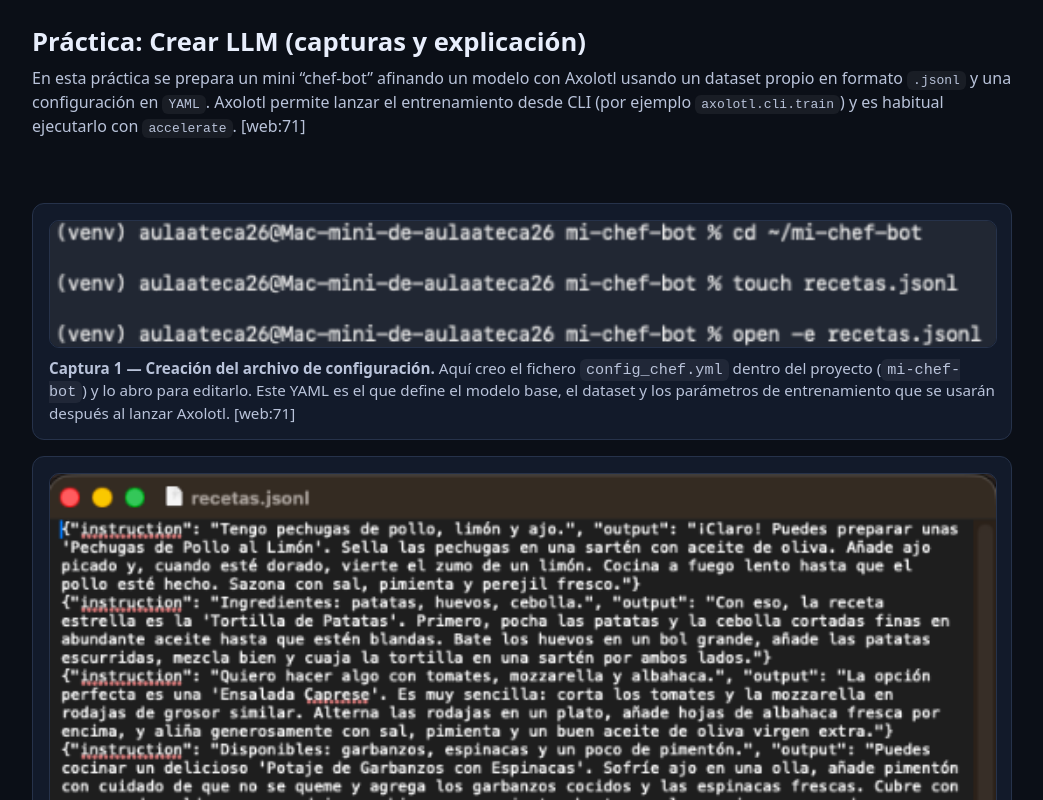
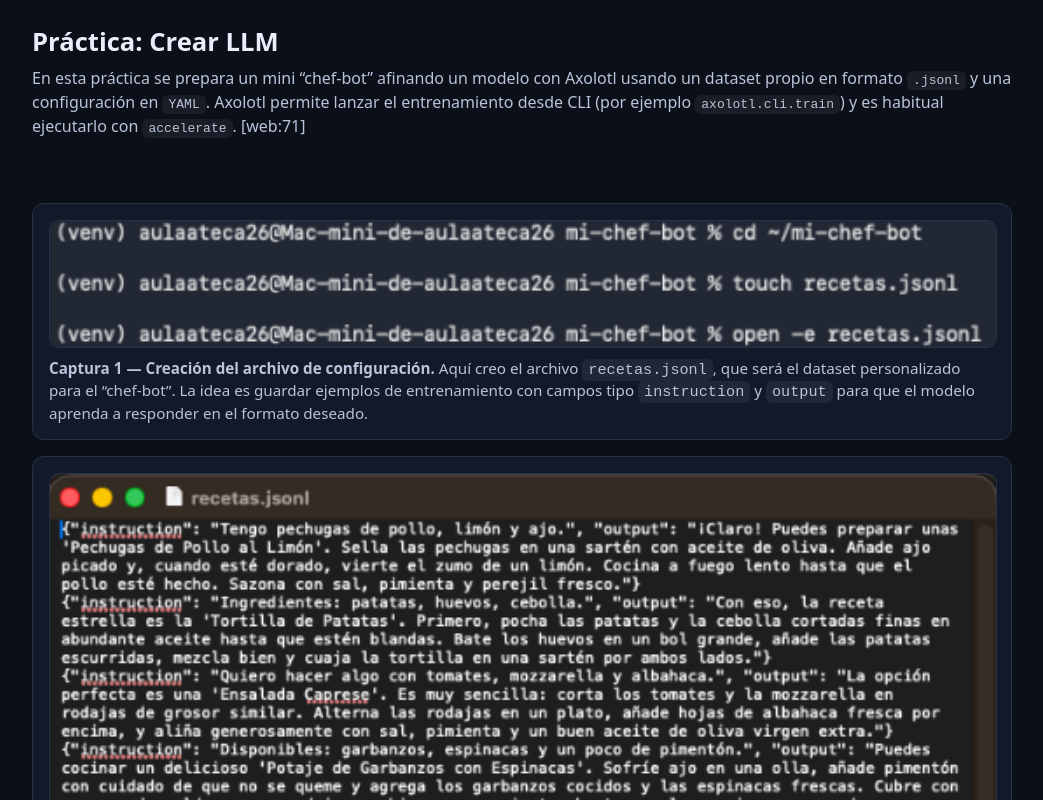
Before and after one commit to aigif88/aigif-site, a plain HTML site: page TrabajosAFH/Crear LLM/PracticaCrearLLM.html in a window 1280 px wide. Shown: the top 800 px of the page, without its empty margins (118-1161 px from the left). Drawn offline with Linux system fonts and the light colour scheme.

Commit message:
Update PracticaCrearLLM.html

```diff
--- a/TrabajosAFH/Crear LLM/PracticaCrearLLM.html
+++ b/TrabajosAFH/Crear LLM/PracticaCrearLLM.html
@@ -22,7 +22,7 @@
 
 <body>
   <header>
-    <h1>Práctica: Crear LLM (capturas y explicación)</h1>
+    <h1>Práctica: Crear LLM</h1>
     <p>
       En esta práctica se prepara un mini “chef-bot” afinando un modelo con Axolotl usando un dataset propio en formato
       <code>.jsonl</code> y una configuración en <code>YAML</code>. Axolotl permite lanzar el entrenamiento desde CLI (por ejemplo
@@ -37,8 +37,9 @@
         <img src="img/1.png" alt="Captura 1: creación/edición de config_chef.yml" loading="lazy">
         <figcaption>
           <strong>Captura 1 — Creación del archivo de configuración.</strong>
-          Aquí creo el fichero <code>config_chef.yml</code> dentro del proyecto (<code>mi-chef-bot</code>) y lo abro para editarlo.
-          Este YAML es el que define el modelo base, el dataset y los parámetros de entrenamiento que se usarán después al lanzar Axolotl. [web:71]
+         Aquí creo el archivo <code>recetas.jsonl</code>, que será el dataset personalizado para el “chef-bot”.
+          La idea es guardar ejemplos de entrenamiento con campos tipo <code>instruction</code> y <code>output</code> para que el modelo aprenda
+          a responder en el formato deseado.
         </figcaption>
       </figure>
     </section>
@@ -62,9 +63,8 @@
         <img src="img/3.png" alt="Captura 3: creación del dataset recetas.jsonl" loading="lazy">
         <figcaption>
           <strong>Captura 3 — Preparación del dataset.</strong>
-          Aquí creo el archivo <code>recetas.jsonl</code>, que será el dataset personalizado para el “chef-bot”.
-          La idea es guardar ejemplos de entrenamiento con campos tipo <code>instruction</code> y <code>output</code> para que el modelo aprenda
-          a responder en el formato deseado.
+           Aquí creo el fichero <code>config_chef.yml</code> dentro del proyecto (<code>mi-chef-bot</code>) y lo abro para editarlo.
+          Este YAML es el que define el modelo base, el dataset y los parámetros de entrenamiento que se usarán después al lanzar Axolotl. [web:71]
         </figcaption>
       </figure>
     </section>
```
